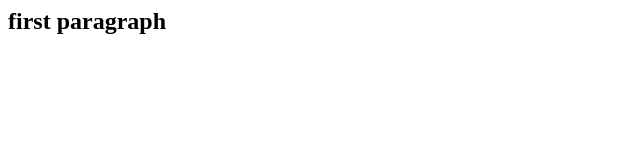
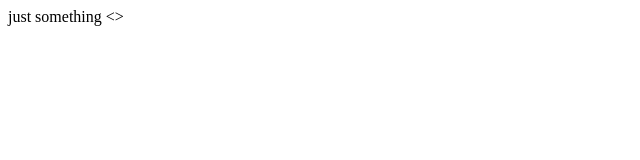
Before and after one commit to abduqodir05/golang_git, a plain HTML site: page home.html in a window 1280 px wide. Shown: the whole page, without its empty margins (0-640 px from the left). Drawn offline with Linux system fonts and the light colour scheme.

Commit message:
done commit

```diff
--- a/home.html
+++ b/home.html
@@ -7,6 +7,7 @@
   <title>Document</title>
 </head>
 <body>
-  <h2>first paragraph</>
+  <p>just something<lasdw>
+    <><label for="butoon"></label></p>
 </body>
 </html>
```
Also changed, not shown: 1 other file.
